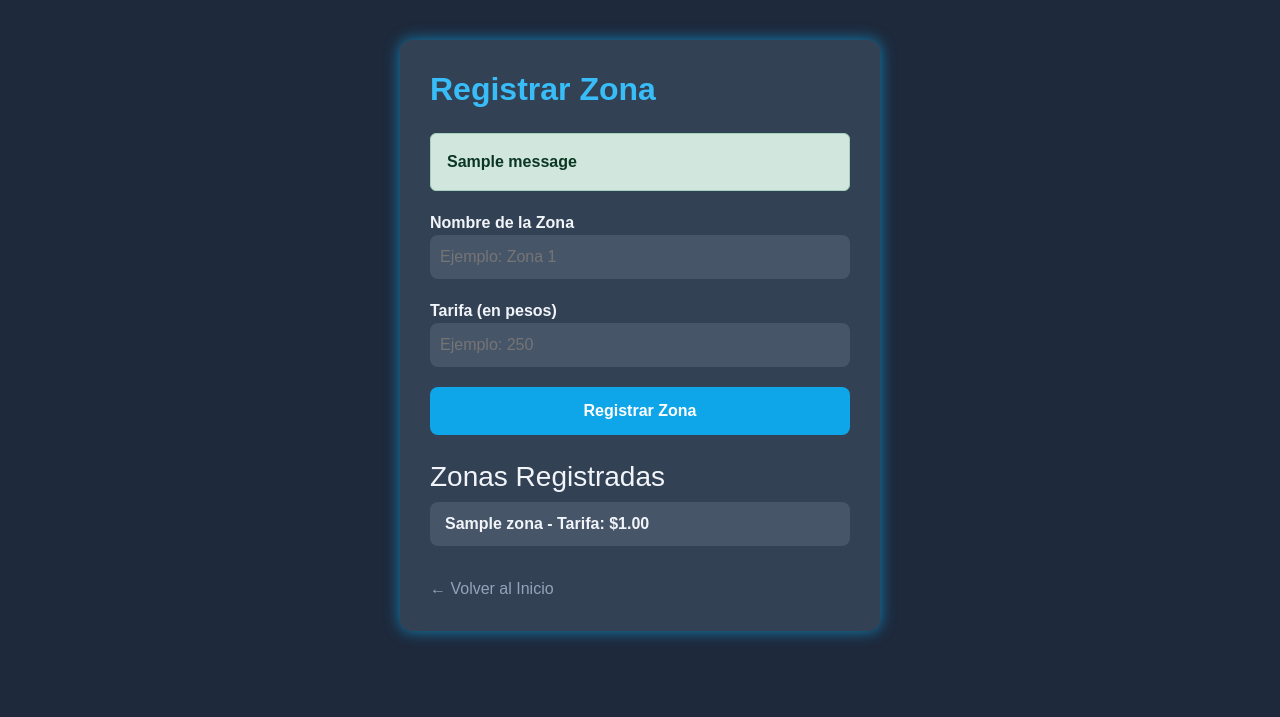
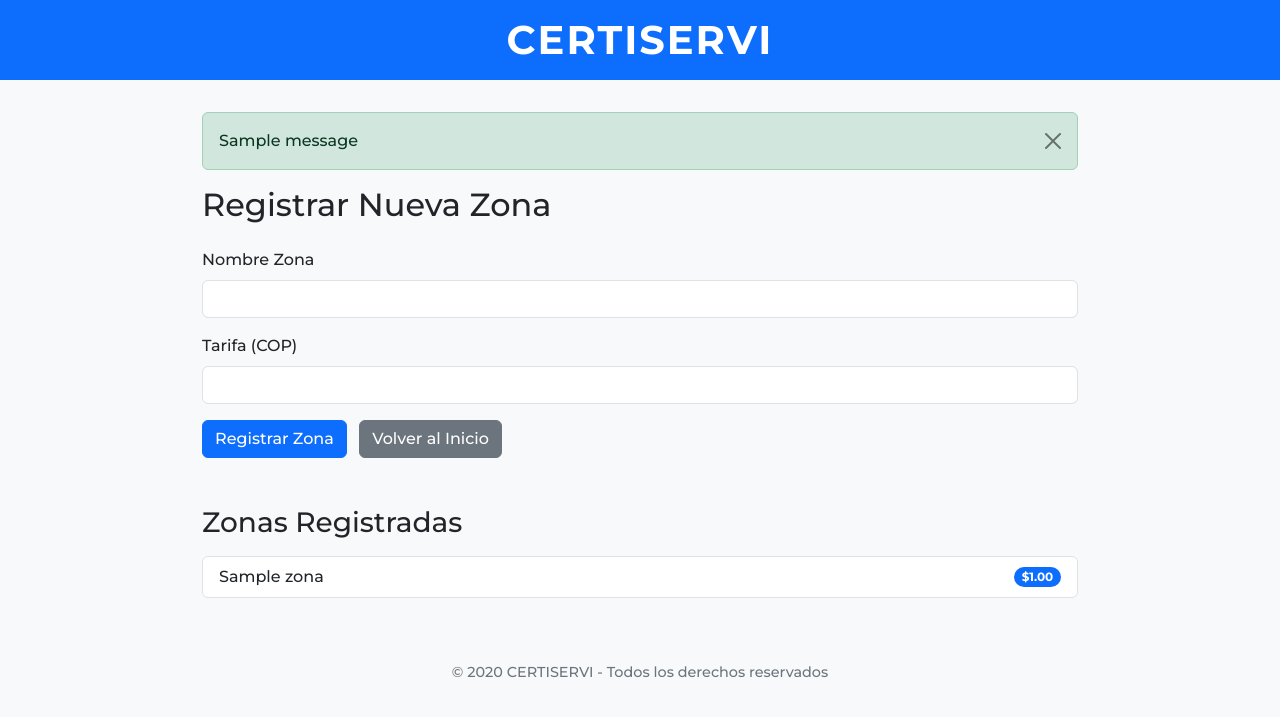
Before and after one commit to luisrobles062/mensajeria-app, a Flask app: template templates/registrar_zona.html in a window 1280 px wide. Shown: the top 717 px of the page. Run offline with Flask 3, Linux system fonts and the light colour scheme; tables that the repository leaves empty hold one stand-in row (values such as "Sample post"); the template is opened without the code that fills it: values that come from a table or form of the project are taken from there, most other values are stand-ins (such as "Sample title", 1, 10 or a date in 2020); one stand-in notice (Sample message) is shown.

Commit message:
Update registrar_zona.html

```diff
--- a/templates/registrar_zona.html
+++ b/templates/registrar_zona.html
@@ -1,120 +1,30 @@
-<!DOCTYPE html>
-<html lang="es">
-<head>
-    <meta charset="UTF-8" />
-    <title>CERTISERVI - Registrar Zona</title>
-    <link href="https://cdn.jsdelivr.net/npm/bootstrap@5.3.0/dist/css/bootstrap.min.css" rel="stylesheet" />
-    <style>
-        body {
-            background-color: #1e293b;
-            color: #f1f5f9;
-            font-family: 'Montserrat', sans-serif;
-            padding: 40px;
-        }
-        .container {
-            max-width: 480px;
-            background: #334155;
-            padding: 30px;
-            border-radius: 12px;
-            box-shadow: 0 0 15px rgba(14,165,233,0.7);
-        }
-        h2 {
-            color: #38bdf8;
-            margin-bottom: 25px;
-            font-weight: 700;
-        }
-        label {
-            font-weight: 600;
-        }
-        input[type="text"], input[type="number"] {
-            background: #475569;
-            border: none;
-            border-radius: 8px;
-            padding: 10px;
-            color: #f1f5f9;
-            width: 100%;
-            margin-bottom: 20px;
-            font-size: 1rem;
-        }
-        button {
-            background-color: #0ea5e9;
-            border: none;
-            padding: 12px 20px;
-            color: white;
-            font-weight: 700;
-            border-radius: 8px;
-            width: 100%;
-            cursor: pointer;
-            transition: background-color 0.3s ease;
-        }
-        button:hover {
-            background-color: #0284c7;
-        }
-        .alert {
-            margin-bottom: 20px;
-            font-weight: 600;
-        }
-        .zonas-list {
-            margin-top: 25px;
-        }
-        .zonas-list ul {
-            list-style-type: none;
-            padding-left: 0;
-        }
-        .zonas-list li {
-            background: #475569;
-            padding: 10px 15px;
-            border-radius: 8px;
-            margin-bottom: 8px;
-            font-weight: 600;
-        }
-        a.link-home {
-            margin-top: 15px;
-            display: inline-block;
-            color: #94a3b8;
-            text-decoration: none;
-        }
-        a.link-home:hover {
-            color: #0ea5e9;
-        }
-    </style>
-</head>
-<body>
-    <div class="container">
-        <h2>Registrar Zona</h2>
+{% extends "base.html" %}
+{% block title %}Registrar Zona - CERTISERVI{% endblock %}
+{% block content %}
+<h2>Registrar Nueva Zona</h2>
 
-        {% with messages = get_flashed_messages(with_categories=true) %}
-          {% if messages %}
-            {% for category, message in messages %}
-              <div class="alert alert-{{ 'danger' if category=='danger' else ('success' if category=='success' else 'warning') }}" role="alert">
-                {{ message|safe }}
-              </div>
-            {% endfor %}
-          {% endif %}
-        {% endwith %}
+<form action="/registrar_zona" method="POST" class="mt-4">
+    <div class="mb-3">
+        <label for="nombre" class="form-label">Nombre Zona</label>
+        <input type="text" name="nombre" id="nombre" class="form-control" required>
+    </div>
+    <div class="mb-3">
+        <label for="tarifa" class="form-label">Tarifa (COP)</label>
+        <input type="number" step="0.01" name="tarifa" id="tarifa" class="form-control" required>
+    </div>
+    <button type="submit" class="btn btn-primary">Registrar Zona</button>
+    <a href="/" class="btn btn-secondary ms-2">Volver al Inicio</a>
+</form>
 
-        <form method="post">
-            <label for="nombre">Nombre de la Zona</label>
-            <input type="text" name="nombre" id="nombre" placeholder="Ejemplo: Zona 1" required />
-
-            <label for="tarifa">Tarifa (en pesos)</label>
-            <input type="number" name="tarifa" id="tarifa" placeholder="Ejemplo: 250" min="0" step="any" required />
-
-            <button type="submit">Registrar Zona</button>
-        </form>
-
-        {% if zonas %}
-        <div class="zonas-list">
-            <h3>Zonas Registradas</h3>
-            <ul>
-                {% for zona in zonas %}
-                <li>{{ zona.nombre }} - Tarifa: ${{ "%.2f"|format(zona.tarifa) }}</li>
-                {% endfor %}
-            </ul>
-        </div>
-        {% endif %}
-
-        <a href="{{ url_for('index') }}" class="link-home">← Volver al Inicio</a>
-    </div>
-</body>
-</html>
+<h3 class="mt-5">Zonas Registradas</h3>
+<ul class="list-group mt-3">
+    {% for zona in zonas %}
+    <li class="list-group-item d-flex justify-content-between align-items-center">
+        <span>{{ zona.nombre }}</span>
+        <span class="badge bg-primary rounded-pill">${{ "%.2f"|format(zona.tarifa) }}</span>
+    </li>
+    {% else %}
+    <li class="list-group-item">No hay zonas registradas.</li>
+    {% endfor %}
+</ul>
+{% endblock %}
```
